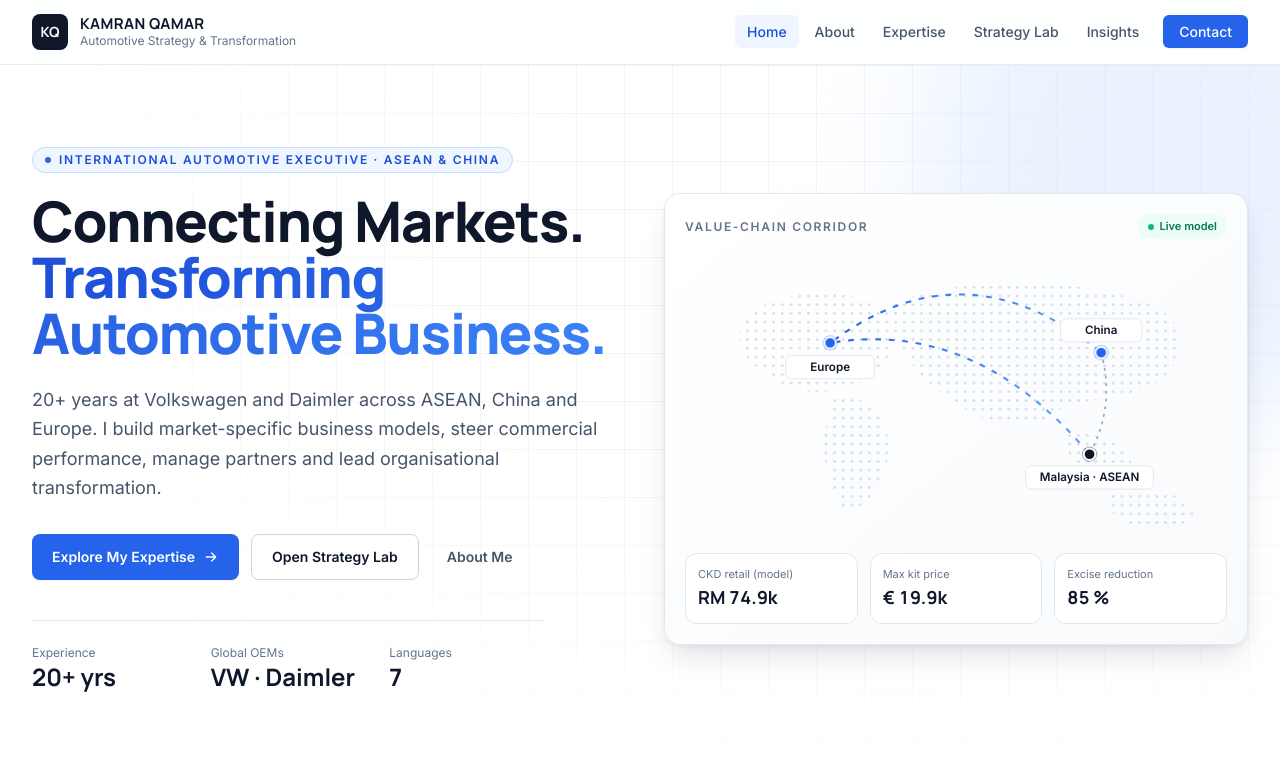
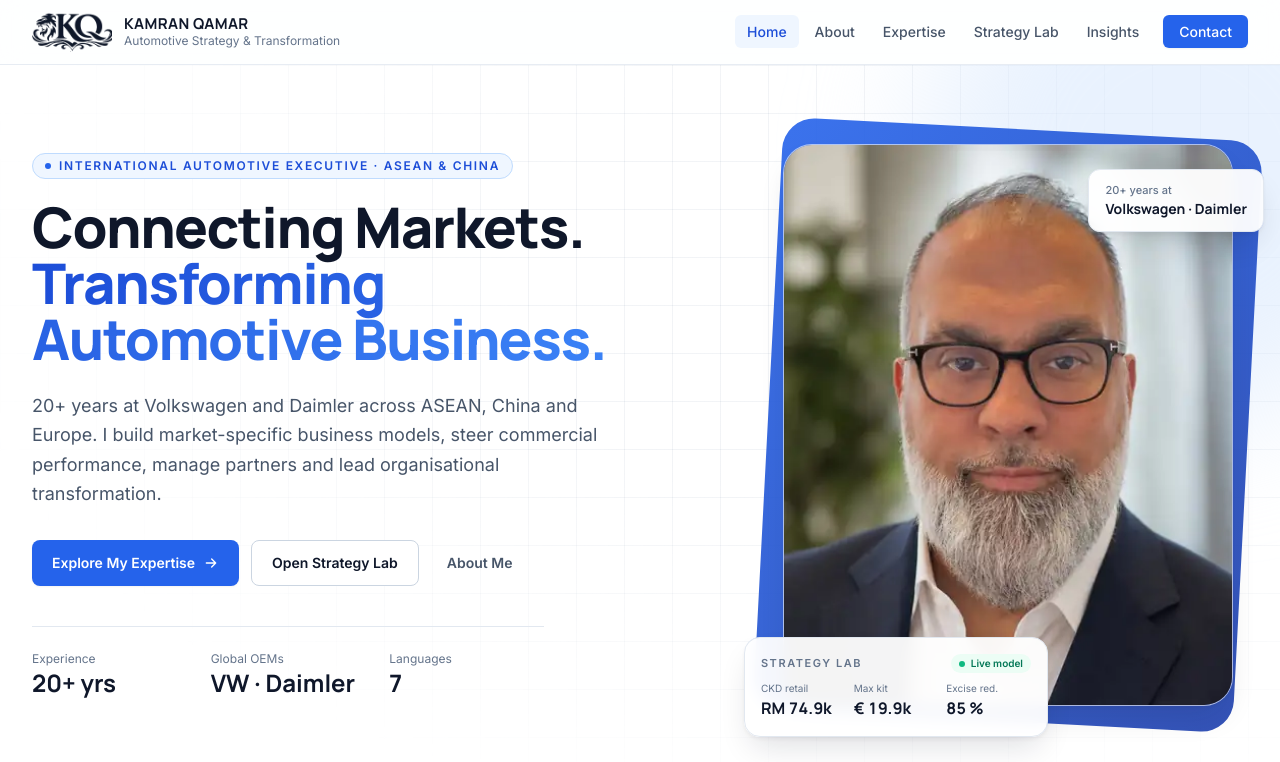
Before and after one commit to abdulhaque70-creator/Kamran-Qamar, a plain HTML site: page index.html in a window 1280 px wide. Shown: the top 762 px of the page. Drawn offline with nearby package versions, Linux system fonts and the light colour scheme.

Commit message:
Add portrait photos, KQ logo and signature to page

```diff
--- a/index.html
+++ b/index.html
@@ -7,6 +7,7 @@
 <meta name="description" content="Kamran Qamar: international automotive executive with 20+ years at Volkswagen and Daimler across ASEAN, China and Europe. Market entry, business models, commercial steering and transformation." />
 
 <!-- Fonts -->
+<link rel="icon" type="image/webp" href="img/logo.webp" />
 <link rel="preconnect" href="https://fonts.googleapis.com" />
 <link rel="preconnect" href="https://fonts.gstatic.com" crossorigin />
 <link href="https://fonts.googleapis.com/css2?family=Inter:wght@400;500;600;700&family=Manrope:wght@600;700;800&display=swap" rel="stylesheet" />
@@ -74,7 +75,7 @@
 <header id="top" class="sticky top-0 z-50 border-b border-slate-200/80 bg-white/85 backdrop-blur-md">
   <nav class="mx-auto flex h-16 max-w-7xl items-center justify-between px-5 lg:px-8">
     <a href="#home" class="flex items-center gap-3">
-      <span class="grid h-9 w-9 place-items-center rounded-lg bg-ink font-display text-sm font-bold text-white">KQ</span>
+      <img src="img/logo.webp" width="180" height="90" alt="KQ" class="h-10 w-auto" />
       <span class="leading-tight">
         <span class="block font-display text-[15px] font-bold tracking-wide text-ink">KAMRAN QAMAR</span>
         <span class="hidden text-xs text-slate-500 sm:block">Automotive Strategy &amp; Transformation</span>
@@ -137,50 +138,24 @@
       </dl>
     </div>
 
-    <!-- Hero visual: Europe × Asia corridor -->
+    <!-- Hero visual: portrait -->
     <div class="lg:col-span-6 reveal">
-      <div class="relative rounded-2xl border border-slate-200 bg-gradient-to-br from-white to-slate-50 p-5 shadow-lift">
-        <div class="mb-3 flex items-center justify-between">
-          <p class="text-xs font-semibold uppercase tracking-[.14em] text-slate-500">Value-chain corridor</p>
-          <span class="inline-flex items-center gap-1.5 rounded-full bg-emerald-50 px-2.5 py-1 text-[11px] font-semibold text-emerald-700"><span class="h-1.5 w-1.5 rounded-full bg-emerald-500"></span>Live model</span>
+      <div class="relative mx-auto max-w-md lg:ml-auto lg:mr-4">
+        <div class="pointer-events-none absolute -inset-4 -z-0 rotate-3 rounded-[2rem] bg-gradient-to-br from-brand-600 to-brand-800 opacity-90"></div>
+        <img src="img/hero.webp" width="440" height="550" alt="Portrait of Kamran Qamar" class="relative aspect-[4/5] w-full rounded-[1.75rem] object-cover shadow-lift ring-1 ring-white/60" fetchpriority="high" />
+        <div class="absolute -right-3 top-6 rounded-xl border border-slate-200 bg-white/95 px-4 py-3 shadow-lift backdrop-blur sm:-right-8">
+          <p class="text-[11px] font-medium text-slate-500">20+ years at</p>
+          <p class="font-display text-sm font-bold text-ink">Volkswagen · Daimler</p>
         </div>
-        <svg viewBox="0 0 560 300" class="w-full" role="img" aria-label="Stylised map connecting Europe, China and Malaysia">
-          <defs>
-            <pattern id="dots" width="9" height="9" patternUnits="userSpaceOnUse"><circle cx="1.5" cy="1.5" r="1.3" fill="#CBD5E1"/></pattern>
-            <linearGradient id="arcg" x1="0" x2="1"><stop offset="0" stop-color="#2563EB"/><stop offset="1" stop-color="#60A5FA"/></linearGradient>
-          </defs>
-          <!-- abstract continents -->
-          <path d="M60 70 C 90 40, 170 35, 205 60 C 230 80, 215 115, 190 130 C 165 150, 120 150, 95 135 C 70 120, 45 100, 60 70 Z" fill="url(#dots)"/>
-          <path d="M150 150 C 175 145, 205 160, 210 195 C 214 230, 190 265, 168 270 C 150 250, 140 215, 145 185 Z" fill="url(#dots)"/>
-          <path d="M215 55 C 280 25, 420 25, 490 60 C 525 80, 515 125, 480 140 C 440 158, 400 150, 380 170 C 350 190, 300 175, 270 150 C 240 130, 215 100, 215 55 Z" fill="url(#dots)"/>
-          <path d="M395 190 C 420 185, 450 195, 460 215 C 468 232, 445 240, 425 232 C 405 224, 388 205, 395 190 Z" fill="url(#dots)"/>
-          <path d="M440 250 C 470 240, 515 248, 525 268 C 530 285, 495 292, 465 285 C 445 280, 430 262, 440 250 Z" fill="url(#dots)"/>
-          <!-- arcs -->
-          <path d="M150 95 Q 290 -10 430 105" fill="none" stroke="url(#arcg)" stroke-width="2.2" class="arc"/>
-          <path d="M150 95 Q 300 70 418 210" fill="none" stroke="url(#arcg)" stroke-width="2.2" class="arc"/>
-          <path d="M430 105 Q 445 160 418 210" fill="none" stroke="#94A3B8" stroke-width="1.6" stroke-dasharray="3 5"/>
-          <!-- nodes -->
-          <g><circle cx="150" cy="95" r="6" fill="#2563EB" class="pulse"/><circle cx="150" cy="95" r="6" fill="#2563EB" stroke="#fff" stroke-width="2"/></g>
-          <g><circle cx="430" cy="105" r="6" fill="#2563EB" class="pulse"/><circle cx="430" cy="105" r="6" fill="#2563EB" stroke="#fff" stroke-width="2"/></g>
-          <g><circle cx="418" cy="210" r="6" fill="#0F172A" class="pulse"/><circle cx="418" cy="210" r="6" fill="#0F172A" stroke="#fff" stroke-width="2"/></g>
-          <g font-family="Inter" font-size="12" font-weight="600" fill="#0F172A">
-            <rect x="104" y="108" width="92" height="24" rx="6" fill="#fff" stroke="#E2E8F0"/><text x="150" y="124" text-anchor="middle">Europe</text>
-            <rect x="388" y="70" width="84" height="24" rx="6" fill="#fff" stroke="#E2E8F0"/><text x="430" y="86" text-anchor="middle">China</text>
-            <rect x="352" y="222" width="132" height="24" rx="6" fill="#fff" stroke="#E2E8F0"/><text x="418" y="238" text-anchor="middle">Malaysia · ASEAN</text>
-          </g>
-        </svg>
-        <div class="mt-3 grid grid-cols-3 gap-3">
-          <div class="rounded-xl border border-slate-200 bg-white p-3">
-            <p class="text-[11px] text-slate-500">CKD retail (model)</p>
-            <p class="num font-display text-lg font-bold text-ink" id="heroRetail">–</p>
+        <div class="absolute -bottom-8 -left-3 w-[19rem] rounded-2xl border border-slate-200 bg-white/95 p-4 shadow-lift backdrop-blur sm:-left-10">
+          <div class="mb-2 flex items-center justify-between">
+            <p class="text-[11px] font-semibold uppercase tracking-[.14em] text-slate-500">Strategy Lab</p>
+            <span class="inline-flex items-center gap-1.5 rounded-full bg-emerald-50 px-2 py-0.5 text-[10px] font-semibold text-emerald-700"><span class="h-1.5 w-1.5 rounded-full bg-emerald-500"></span>Live model</span>
           </div>
-          <div class="rounded-xl border border-slate-200 bg-white p-3">
-            <p class="text-[11px] text-slate-500">Max kit price</p>
-            <p class="num font-display text-lg font-bold text-ink" id="heroMaxKit">–</p>
-          </div>
-          <div class="rounded-xl border border-slate-200 bg-white p-3">
-            <p class="text-[11px] text-slate-500">Excise reduction</p>
-            <p class="num font-display text-lg font-bold text-ink" id="heroExcise">–</p>
+          <div class="grid grid-cols-3 gap-2">
+            <div><p class="text-[10px] text-slate-500">CKD retail</p><p class="num font-display text-base font-bold text-ink" id="heroRetail">–</p></div>
+            <div><p class="text-[10px] text-slate-500">Max kit</p><p class="num font-display text-base font-bold text-ink" id="heroMaxKit">–</p></div>
+            <div><p class="text-[10px] text-slate-500">Excise red.</p><p class="num font-display text-base font-bold text-ink" id="heroExcise">–</p></div>
           </div>
         </div>
       </div>
@@ -241,6 +216,7 @@
       <p class="text-xs font-semibold uppercase tracking-[.16em] text-brand-700">About</p>
       <h2 class="mt-3 font-display text-3xl font-bold tracking-tight text-ink sm:text-4xl">Two decades connecting European OEMs with Asian growth markets.</h2>
       <p class="mt-5 text-sm font-medium text-slate-500">Based in Langenhagen (Hanover), Germany</p>
+      <img src="img/about.webp" width="440" height="440" alt="Kamran Qamar" loading="lazy" class="mt-8 aspect-square w-full max-w-sm rounded-2xl object-cover shadow-lift" />
       <div class="mt-8 flex flex-wrap gap-2">
         <span class="rounded-full border border-slate-200 bg-white px-3 py-1.5 text-xs font-medium text-slate-700">Market Entry &amp; Business Models</span>
         <span class="rounded-full border border-slate-200 bg-white px-3 py-1.5 text-xs font-medium text-slate-700">ASEAN &amp; China</span>
@@ -255,6 +231,7 @@
       <p>I am an international automotive executive with more than 20 years at Volkswagen and Daimler, working across ASEAN, China and European markets.</p>
       <p>At Volkswagen AG in Wolfsburg, I am Business Manager for Malaysia and lead Business Development for ASEAN. I develop market-specific business models with local partners and lead cross-functional, cross-brand programmes. I have also led the restructuring and repositioning of Volkswagen's operations in Malaysia and Hong Kong.</p>
       <p>Before that, I spent four years in Beijing building Volkswagen Finance's after-sales product portfolio across the Group's China networks and joint ventures. My career began at Daimler with business cases, transfer pricing and market-entry work on four continents.</p>
+      <img src="img/sig.webp" width="260" height="100" alt="Kamran Qamar signature" loading="lazy" class="mt-2 h-16 w-auto opacity-90" />
     </div>
   </div>
 
@@ -569,7 +546,7 @@
   <div class="grid overflow-hidden rounded-3xl border border-slate-200 bg-white shadow-lift lg:grid-cols-2">
     <div class="relative bg-ink p-10 text-white lg:p-12">
       <div class="pointer-events-none absolute -bottom-24 -right-24 h-72 w-72 rounded-full bg-brand-600/30 blur-3xl"></div>
-      <p class="text-xs font-semibold uppercase tracking-[.16em] text-brand-200">Contact</p>
+      <div class="flex items-center gap-4"><img src="img/contact.webp" width="160" height="160" alt="Kamran Qamar" loading="lazy" class="h-16 w-16 rounded-full object-cover ring-2 ring-white/30" /><div><p class="font-display text-lg font-bold">Kamran Qamar</p><p class="text-xs font-semibold uppercase tracking-[.16em] text-brand-200">Contact</p></div></div>
       <h2 class="mt-3 font-display text-3xl font-bold tracking-tight">Let's talk about your next market move.</h2>
       <p class="mt-4 text-slate-300">University lectures, speaking engagements, industry exchange or a walkthrough of the Strategy Lab. I'm happy to connect.</p>
       <ul class="mt-8 space-y-4 text-sm">
```
